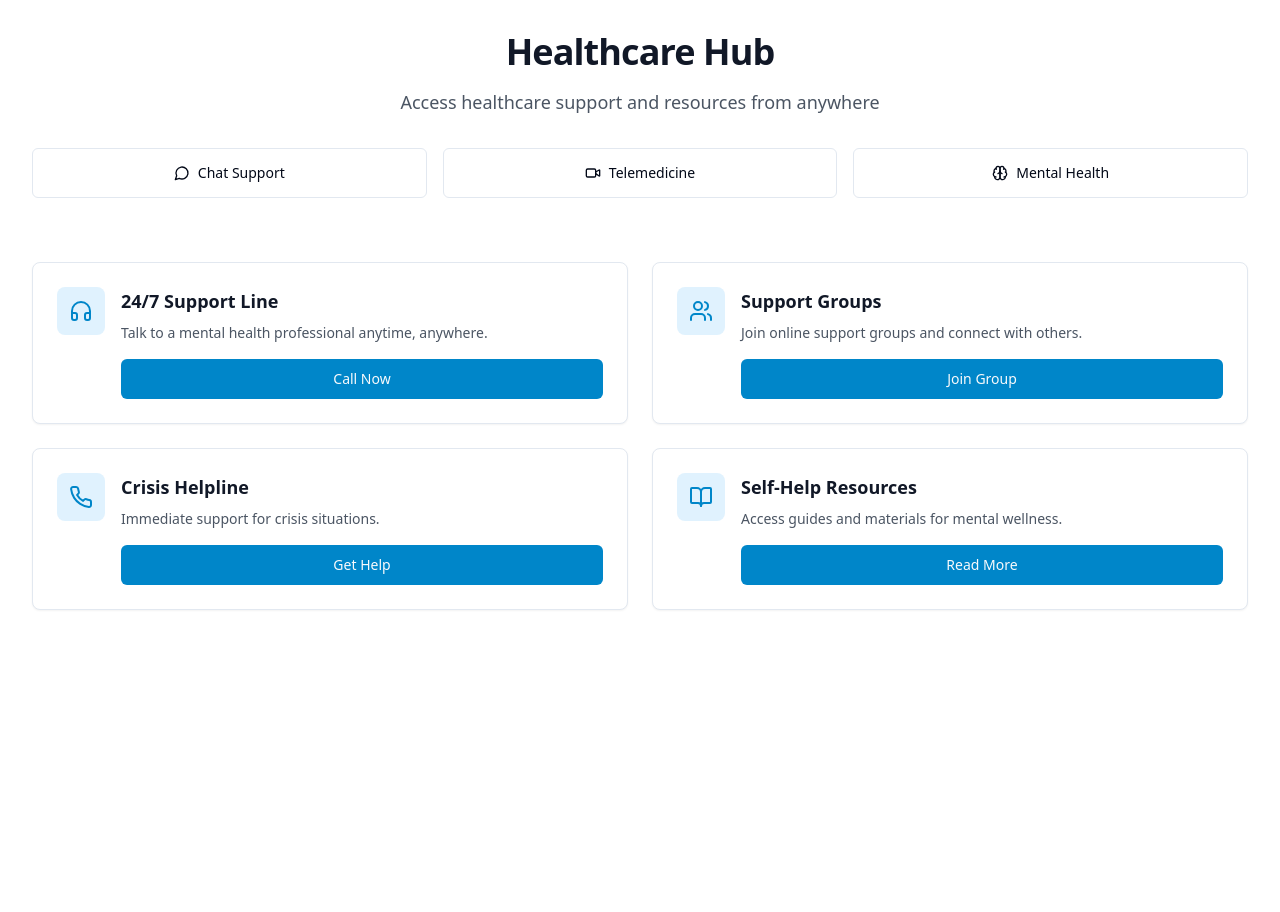
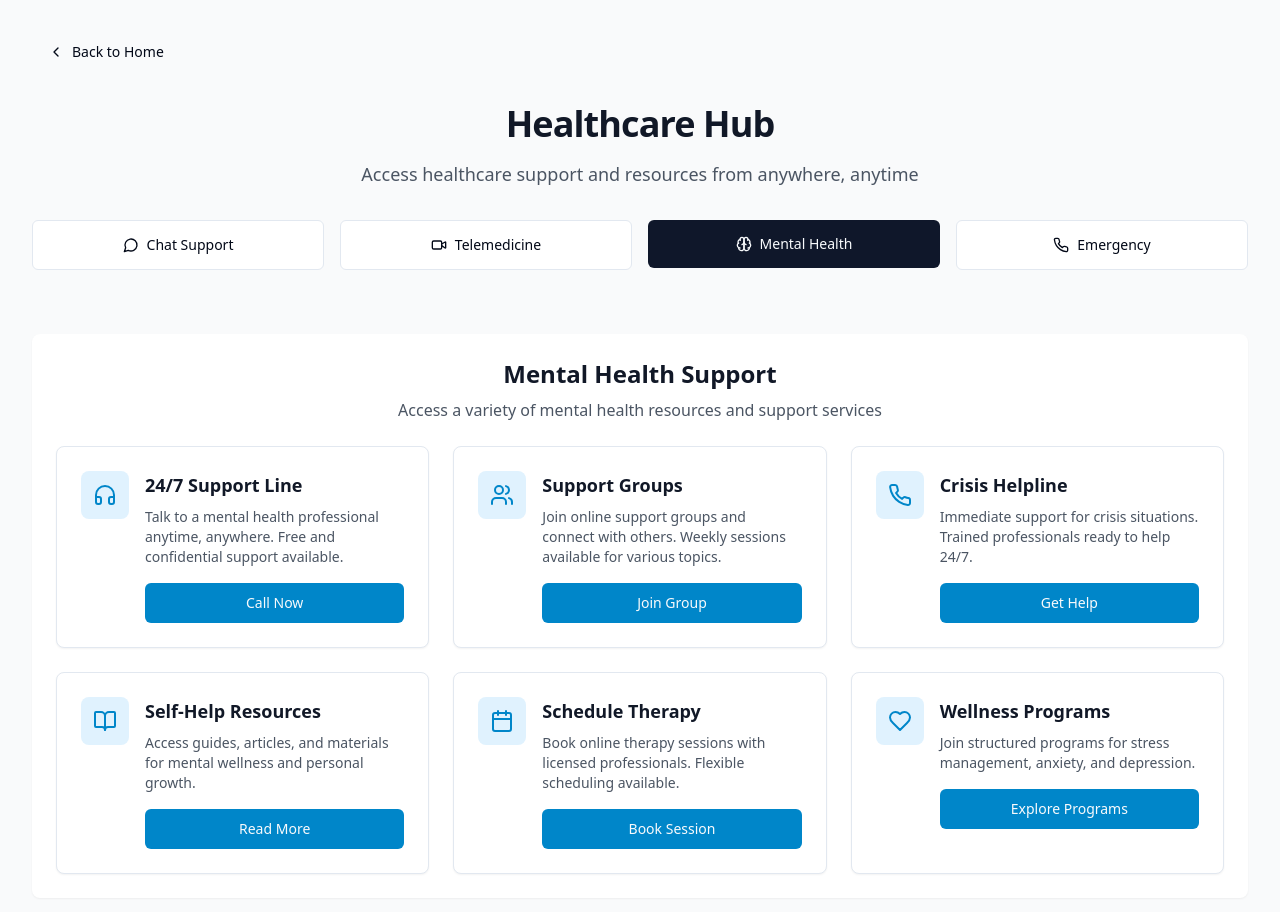
Before and after one commit to DhruvPatel814/InclusiTech, a React (Vite) app: page /healthcare in a window 1280 px wide. Both pictures are taken after a click on the button "Mental Health". Shown: the top 912 px of the page. Before the commit the page ends 800 px from the top, so only its background shows below. Built offline with nearby package versions, Linux system fonts and the light colour scheme.

Commit message:
Update healthcare hub
This commit updates the healthcare hub.

```diff
--- a/src/components/MentalHealthResources.tsx
+++ b/src/components/MentalHealthResources.tsx
@@ -1,33 +1,51 @@
 
 import { Card } from "@/components/ui/card";
 import { Button } from "@/components/ui/button";
-import { Headphones, Users, Phone, BookOpen } from "lucide-react";
+import { Headphones, Users, Phone, BookOpen, Calendar, Heart } from "lucide-react";
 import { useToast } from "@/hooks/use-toast";
 
 const resources = [
   {
     title: "24/7 Support Line",
-    description: "Talk to a mental health professional anytime, anywhere.",
+    description: "Talk to a mental health professional anytime, anywhere. Free and confidential support available.",
     icon: Headphones,
     action: "Call Now",
+    category: "urgent",
   },
   {
     title: "Support Groups",
-    description: "Join online support groups and connect with others.",
+    description: "Join online support groups and connect with others. Weekly sessions available for various topics.",
     icon: Users,
     action: "Join Group",
+    category: "community",
   },
   {
     title: "Crisis Helpline",
-    description: "Immediate support for crisis situations.",
+    description: "Immediate support for crisis situations. Trained professionals ready to help 24/7.",
     icon: Phone,
     action: "Get Help",
+    category: "urgent",
   },
   {
     title: "Self-Help Resources",
-    description: "Access guides and materials for mental wellness.",
+    description: "Access guides, articles, and materials for mental wellness and personal growth.",
     icon: BookOpen,
     action: "Read More",
+    category: "self-help",
+  },
+  {
+    title: "Schedule Therapy",
+    description: "Book online therapy sessions with licensed professionals. Flexible scheduling available.",
+    icon: Calendar,
+    action: "Book Session",
+    category: "professional",
+  },
+  {
+    title: "Wellness Programs",
+    description: "Join structured programs for stress management, anxiety, and depression.",
+    icon: Heart,
+    action: "Explore Programs",
+    category: "self-help",
   },
 ];
 
@@ -43,12 +61,20 @@ export const MentalHealthResources = () => {
   };
 
   return (
-    <div className="grid gap-6 md:grid-cols-2">
+    <div className="space-y-6">
+      <div className="text-center">
+        <h2 className="text-2xl font-bold text-gray-900">Mental Health Support</h2>
+        <p className="mt-2 text-gray-600">
+          Access a variety of mental health resources and support services
+        </p>
+      </div>
+
+      <div className="grid gap-6 md:grid-cols-2 lg:grid-cols-3">
         {resources.map((resource) => (
-        <Card key={resource.title} className="p-6">
+          <Card key={resource.title} className="group p-6 transition-all hover:shadow-lg">
             <div className="flex items-start gap-4">
-            <div className="rounded-lg bg-healthcare-100 p-3">
-              <resource.icon className="h-6 w-6 text-healthcare-600" />
+              <div className="rounded-lg bg-healthcare-100 p-3 transition-colors group-hover:bg-healthcare-600 group-hover:text-white">
+                <resource.icon className="h-6 w-6 text-healthcare-600 transition-colors group-hover:text-white" />
               </div>
               <div className="flex-1">
                 <h3 className="text-lg font-semibold text-gray-900">{resource.title}</h3>
@@ -64,5 +90,6 @@ export const MentalHealthResources = () => {
           </Card>
         ))}
       </div>
+    </div>
   );
 };
--- a/src/pages/HealthcareHub.tsx
+++ b/src/pages/HealthcareHub.tsx
@@ -1,10 +1,11 @@
 
 import { useState } from "react";
-import { Brain, MessageCircle, Phone, Video } from "lucide-react";
+import { Brain, MessageCircle, Phone, Video, Calendar, ChevronLeft } from "lucide-react";
 import { Button } from "@/components/ui/button";
 import { useToast } from "@/hooks/use-toast";
 import { MentalHealthResources } from "@/components/MentalHealthResources";
 import { ChatSupport } from "@/components/ChatSupport";
+import { Link } from "react-router-dom";
 
 const HealthcareHub = () => {
   const [activeTab, setActiveTab] = useState<"chat" | "mental-health">("chat");
@@ -19,23 +20,33 @@ const HealthcareHub = () => {
   };
 
   return (
-    <div className="min-h-screen bg-white">
+    <div className="min-h-screen bg-gray-50">
       <div className="mx-auto max-w-7xl px-4 py-8 sm:px-6 lg:px-8">
         <div className="flex flex-col gap-8">
+          {/* Navigation */}
+          <div className="flex items-center justify-between">
+            <Link to="/">
+              <Button variant="ghost" className="gap-2">
+                <ChevronLeft className="h-4 w-4" />
+                Back to Home
+              </Button>
+            </Link>
+          </div>
+
           {/* Header */}
           <div className="text-center">
             <h1 className="text-3xl font-bold tracking-tight text-gray-900 sm:text-4xl">
               Healthcare Hub
             </h1>
             <p className="mt-4 text-lg text-gray-600">
-              Access healthcare support and resources from anywhere
+              Access healthcare support and resources from anywhere, anytime
             </p>
           </div>
 
           {/* Quick Actions */}
-          <div className="grid grid-cols-1 gap-4 sm:grid-cols-3">
+          <div className="grid grid-cols-1 gap-4 sm:grid-cols-4">
             <Button
-              variant="outline"
+              variant={activeTab === "chat" ? "default" : "outline"}
               className="flex items-center justify-center gap-2 p-6"
               onClick={() => setActiveTab("chat")}
             >
@@ -51,17 +62,29 @@ const HealthcareHub = () => {
               Telemedicine
             </Button>
             <Button
-              variant="outline"
+              variant={activeTab === "mental-health" ? "default" : "outline"}
               className="flex items-center justify-center gap-2 p-6"
               onClick={() => setActiveTab("mental-health")}
             >
               <Brain className="h-5 w-5" />
               Mental Health
             </Button>
+            <Button
+              variant="outline"
+              className="flex items-center justify-center gap-2 p-6"
+              onClick={() => toast({
+                title: "Coming Soon",
+                description: "Emergency support will be available soon!",
+                duration: 3000,
+              })}
+            >
+              <Phone className="h-5 w-5" />
+              Emergency
+            </Button>
           </div>
 
           {/* Content Area */}
-          <div className="mt-8">
+          <div className="mt-8 rounded-lg bg-white p-6 shadow-sm">
             {activeTab === "chat" ? (
               <ChatSupport />
             ) : (
```
Lines whose indentation alone changed are shown as unchanged.
